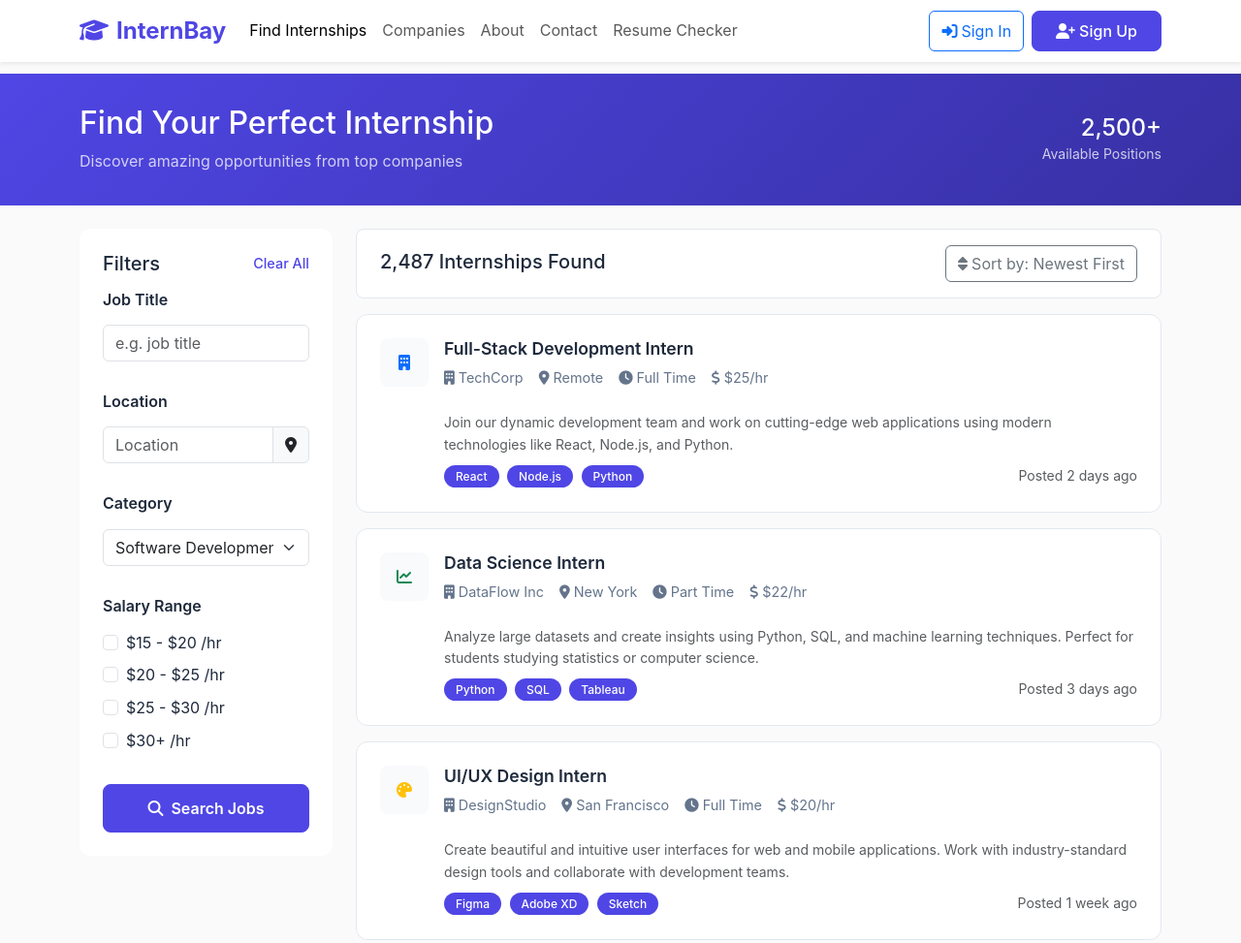
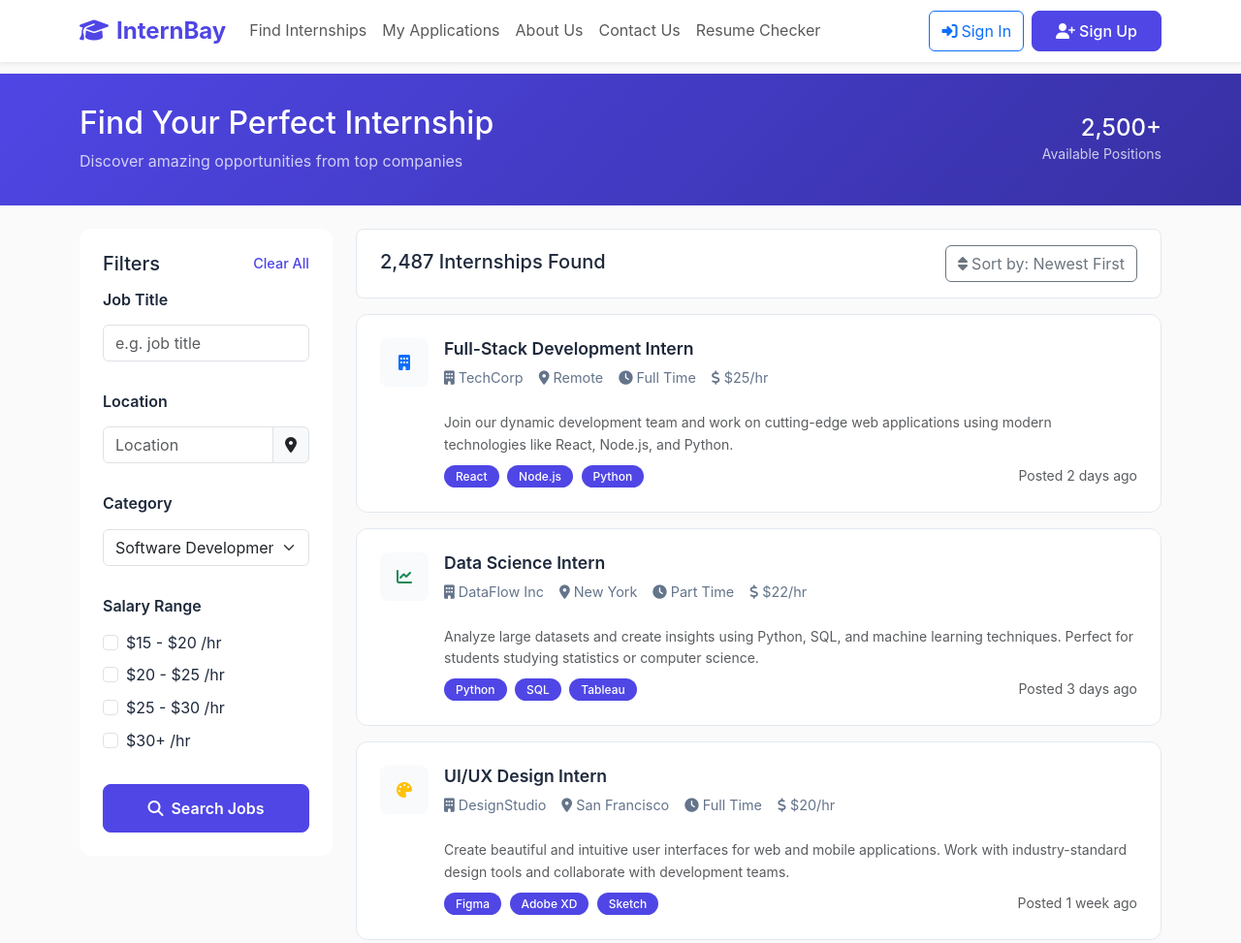
Before and after one commit to hirunadissanayake/InternBay-job-portal, a plain HTML site: page internbayFrontEnd/pages/findJob.html in a window 1280 px wide. Shown: the top 973 px of the page at 97% size. Drawn offline with nearby package versions, Linux system fonts and the light colour scheme.

Commit message:
edit findJob

```diff
--- a/internbayFrontEnd/pages/findjob.html
+++ b/internbayFrontEnd/pages/findJob.html
@@ -317,16 +317,16 @@
         <div class="collapse navbar-collapse" id="navbarNav">
             <ul class="navbar-nav me-auto">
                 <li class="nav-item">
-                    <a class="nav-link active" href="#jobs">Find Internships</a>
+                    <a class="nav-link" href="findJob.html">Find Internships</a>
                 </li>
                 <li class="nav-item">
-                    <a class="nav-link" href="#companies">Companies</a>
+                    <a class="nav-link" href="#companies">My Applications</a>
                 </li>
                 <li class="nav-item">
-                    <a class="nav-link" href="#about">About</a>
+                    <a class="nav-link" href="aboutUs.html">About Us</a>
                 </li>
                 <li class="nav-item">
-                    <a class="nav-link" href="#contact">Contact</a>
+                    <a class="nav-link" href="contactUs.html">Contact Us</a>
                 </li>
                 <li class="nav-item">
                     <a class="nav-link" href="#resume-checker">Resume Checker</a>
@@ -334,10 +334,10 @@
             </ul>
 
             <div class="d-flex gap-2">
-                <button class="btn btn-outline-primary">
+                <button class="btn btn-outline-primary" onclick="showLoginModal()">
                     <i class="fas fa-sign-in-alt me-1"></i>Sign In
                 </button>
-                <button class="btn btn-primary">
+                <button class="btn btn-primary" onclick="showRegisterModal()">
                     <i class="fas fa-user-plus me-1"></i>Sign Up
                 </button>
             </div>
```
Also changed, not shown: internbayFrontEnd/pages/aboutUs.html (+1 -1 lines), internbayFrontEnd/pages/contactUs.html (+1 -1 lines), internbayFrontEnd/pages/main.html (+1 -1 lines).
